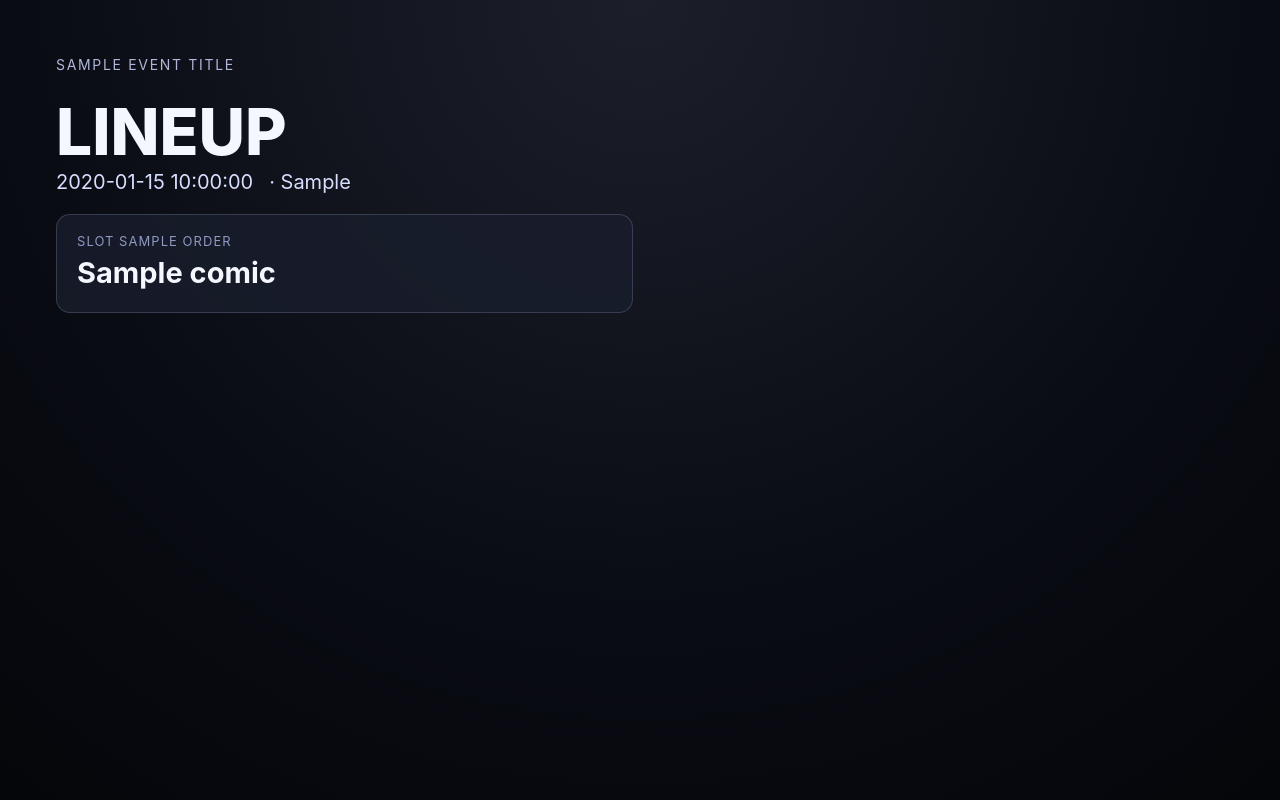
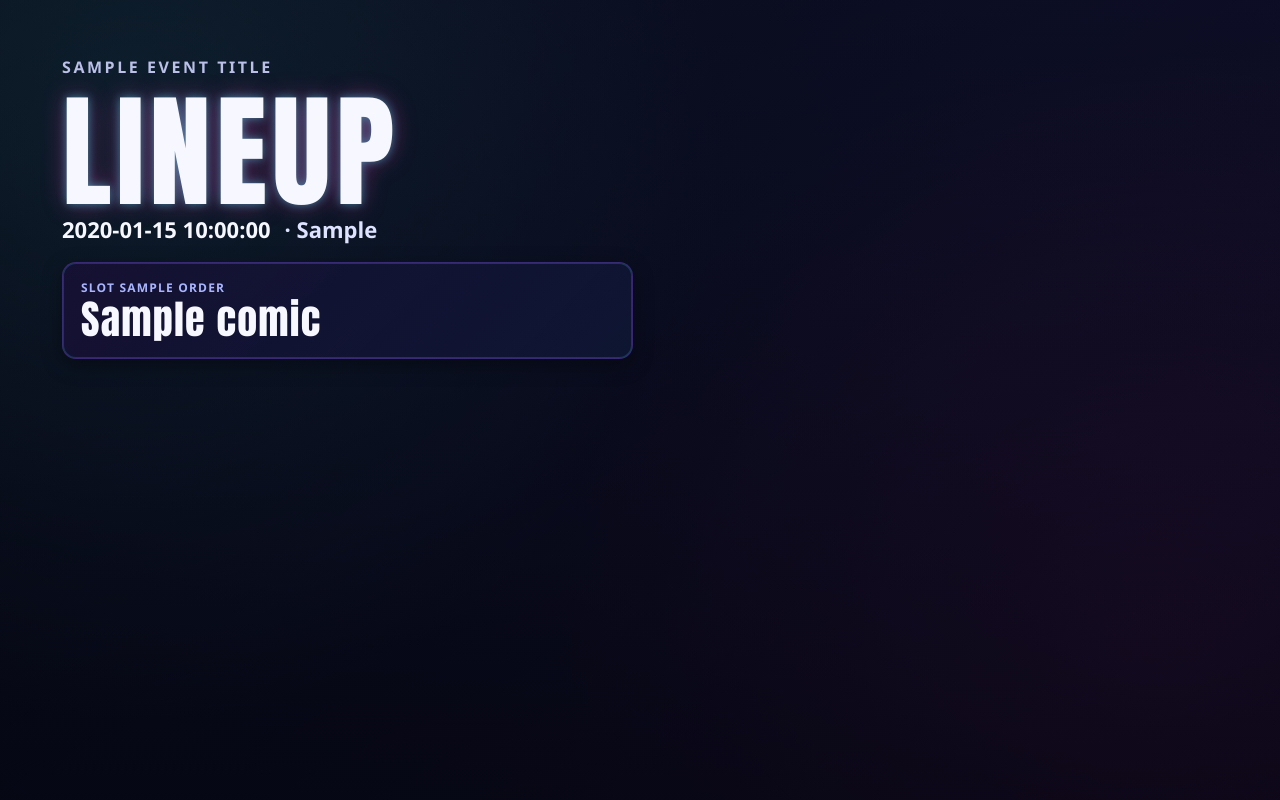
Before and after one commit to SAfonso/recova-project, a Flask app: template backend/src/templates/lineup_v1.html in a window 1280 px wide. Run offline with Flask 3, Linux system fonts and the light colour scheme; the template is opened without the code that fills it: most values are stand-ins (such as "Sample title", 1, 10 or a date in 2020).

Commit message:
feat(renderer): complete render-upload-cleanup flow and dark premium template

```diff
--- a/backend/src/templates/lineup_v1.html
+++ b/backend/src/templates/lineup_v1.html
@@ -7,45 +7,61 @@
     <style>
       :root {
         color-scheme: dark;
+        --neon-cyan: #48f5ff;
+        --neon-pink: #ff3bc1;
+        --neon-violet: #8a5bff;
+        --text-main: #f7f8ff;
+        --text-muted: #bac0e8;
       }
-      * {
-        box-sizing: border-box;
-      }
+      * { box-sizing: border-box; }
       body {
         margin: 0;
         min-height: 100vh;
-        font-family: Inter, Segoe UI, Roboto, Arial, sans-serif;
-        background: radial-gradient(circle at top, #1c1f2a 0%, #0a0c14 60%, #05060a 100%);
-        color: #f5f7ff;
+        font-family: Montserrat, "Segoe UI", Arial, sans-serif;
+        color: var(--text-main);
         display: flex;
         align-items: center;
         justify-content: center;
+        background:
+          radial-gradient(circle at 10% 15%, rgba(72, 245, 255, 0.22), transparent 45%),
+          radial-gradient(circle at 90% 80%, rgba(255, 59, 193, 0.18), transparent 45%),
+          linear-gradient(140deg, #060710 0%, #0f1230 45%, #1d0f3a 100%);
       }
       .poster {
         width: 100%;
         height: 100vh;
-        padding: 56px;
+        padding: 56px 62px;
         display: grid;
         grid-template-rows: auto auto 1fr;
-        gap: 20px;
+        gap: 18px;
+        background: linear-gradient(180deg, rgba(9, 11, 27, 0.58), rgba(4, 5, 14, 0.82));
       }
       .subtitle {
         text-transform: uppercase;
-        letter-spacing: 0.12em;
-        font-size: 14px;
-        color: #b0b7d8;
+        letter-spacing: 0.16em;
+        font-size: 16px;
+        font-weight: 700;
+        color: var(--text-muted);
       }
       h1 {
         margin: 0;
-        font-size: 64px;
-        font-weight: 800;
+        font-family: "Bebas Neue", Impact, Haettenschweiler, "Arial Narrow Bold", sans-serif;
+        font-size: 124px;
+        letter-spacing: 0.04em;
+        line-height: 0.9;
+        color: var(--text-main);
+        text-shadow:
+          0 0 10px rgba(72, 245, 255, 0.45),
+          0 0 24px rgba(255, 59, 193, 0.35);
       }
       .meta {
+        margin-top: 6px;
         display: flex;
-        gap: 16px;
-        color: #d8defd;
-        font-size: 20px;
+        gap: 14px;
+        font-size: 22px;
+        font-weight: 600;
       }
+      .meta span:last-child { color: #dde2ff; }
       .slots {
         display: grid;
         grid-template-columns: 1fr 1fr;
@@ -53,26 +69,33 @@
         align-content: start;
       }
       .slot {
-        padding: 18px 20px;
-        background: rgba(26, 30, 45, 0.8);
-        border: 1px solid rgba(183, 193, 236, 0.2);
+        padding: 16px 18px;
         border-radius: 14px;
+        border: 1px solid rgba(138, 91, 255, 0.32);
+        background: linear-gradient(135deg, rgba(24, 16, 56, 0.78), rgba(15, 23, 53, 0.88));
+        box-shadow:
+          inset 0 0 0 1px rgba(72, 245, 255, 0.16),
+          0 6px 20px rgba(0, 0, 0, 0.35);
       }
       .slot .order {
-        font-size: 13px;
-        letter-spacing: 0.08em;
+        font-size: 12px;
+        font-weight: 700;
         text-transform: uppercase;
-        color: #8e98c1;
+        letter-spacing: 0.1em;
+        color: #a9b5ff;
       }
       .slot .name {
-        margin-top: 6px;
-        font-size: 29px;
-        font-weight: 700;
+        margin-top: 4px;
+        font-family: "Bebas Neue", Impact, Haettenschweiler, "Arial Narrow Bold", sans-serif;
+        font-size: 40px;
+        letter-spacing: 0.03em;
+        line-height: 0.95;
       }
       .slot .instagram {
         margin-top: 4px;
-        font-size: 18px;
-        color: #9db2ff;
+        font-size: 17px;
+        font-weight: 600;
+        color: var(--neon-cyan);
       }
     </style>
   </head>
@@ -88,7 +111,6 @@
           {% endif %}
         </div>
       </div>
-
       <section class="slots">
         {% for comic in lineup_slots %}
         <article class="slot">
--- a/package.json
+++ b/package.json
@@ -1,6 +1,6 @@
 {
   "name": "ai-lineup-architect",
-  "version": "0.5.28",
+  "version": "0.5.29",
   "description": "Sistema de automatización para gestión de Open Mics de comedia",
   "author": "SAfonso",
   "private": true,
--- a/pyproject.toml
+++ b/pyproject.toml
@@ -1,6 +1,6 @@
 [project]
 name = "ai-lineup-architect-backend"
-version = "0.5.28"
+version = "0.5.29"
 description = "Backend scripts for LineUp scoring and ingestion"
 authors = [
     {name = "SAfonso"}
```
Also changed, not shown: backend/src/playwright_renderer.py (+6 -1 lines), backend/tests/unit/test_playwright_renderer.py (+16 -7 lines), docs/tests-backend.md (+3 -0 lines), CHANGELOG.md, README.md.
